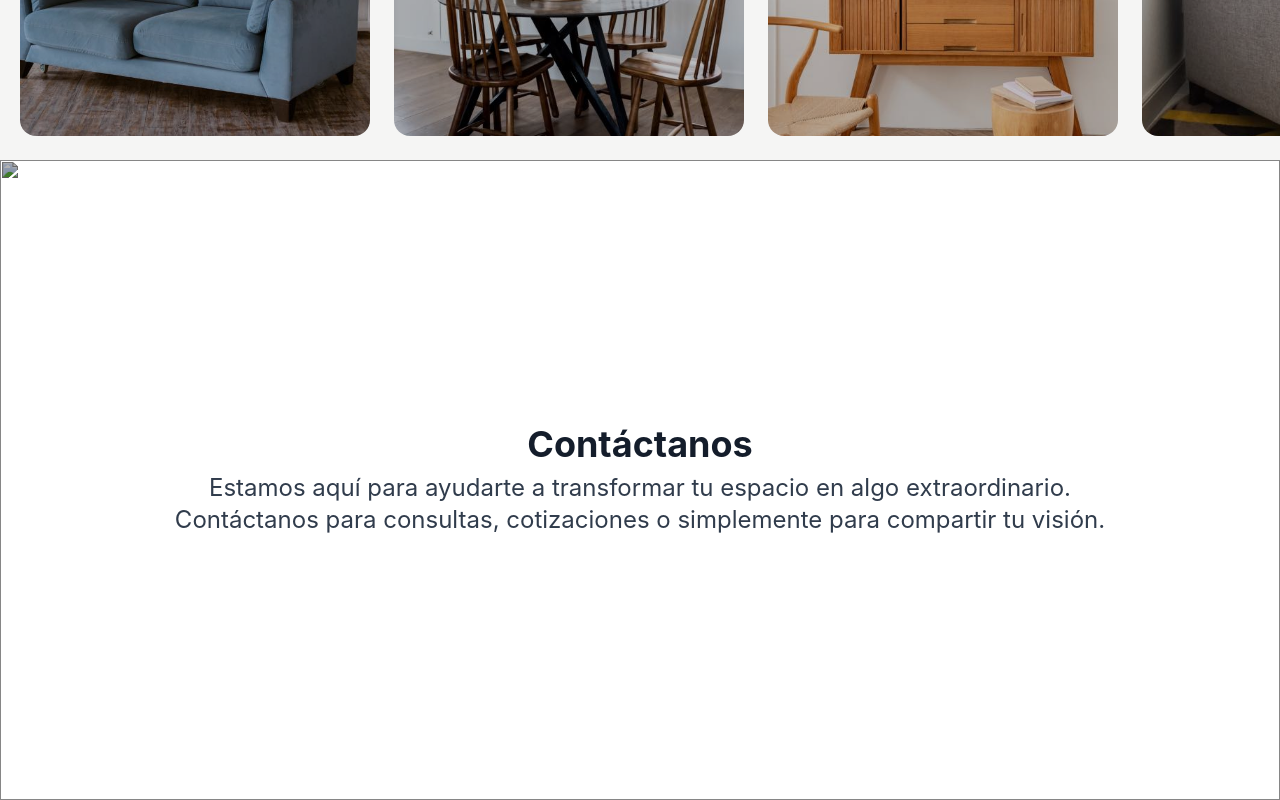
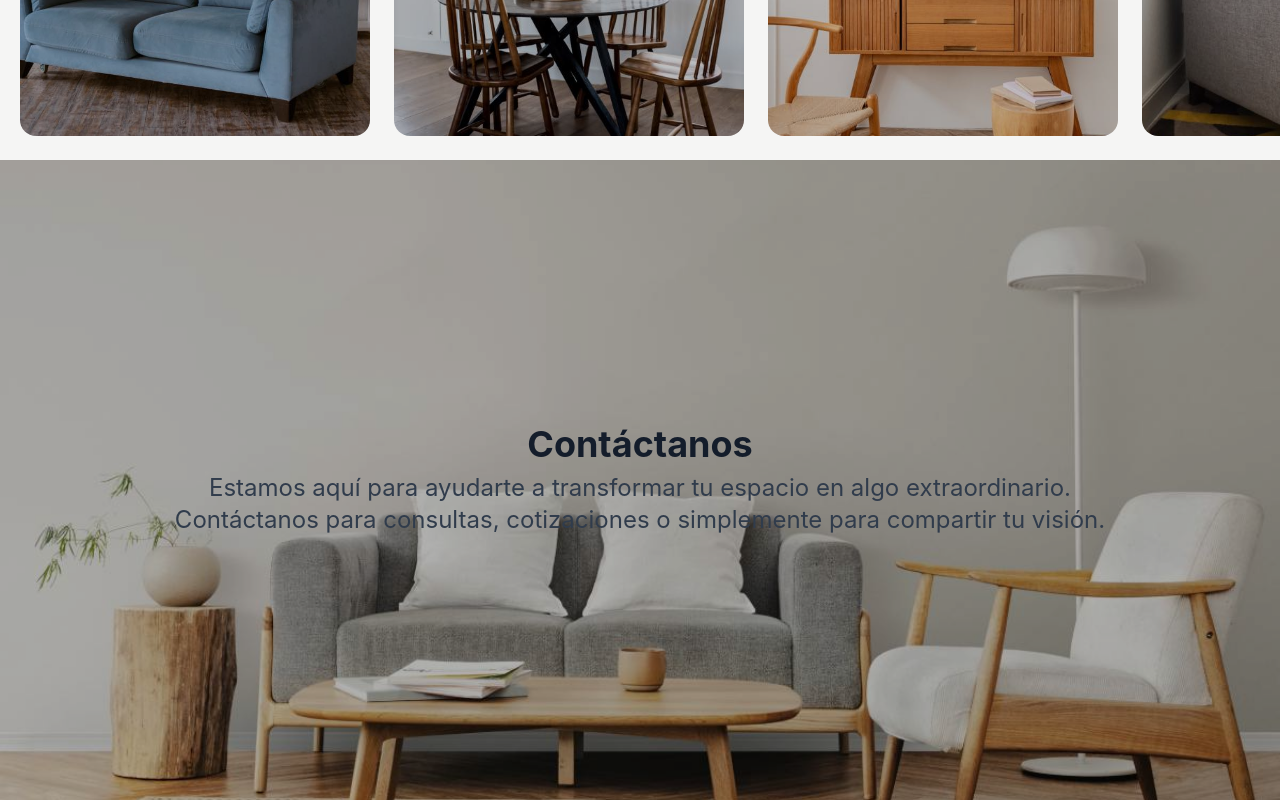
Before and after one commit to agiraldocesde/galeria-cucuta, a website: page index.html in a window 1280 px wide. Shown: the part 2032-2832 px from the top of the page. Drawn offline with nearby package versions, Linux system fonts and the light colour scheme; files that its build step writes are made by us from their sources; the site is published under a folder, as on GitHub Pages, so addresses that start at the root find nothing.

Commit message:
ajustes de banner

```diff
--- a/index.html
+++ b/index.html
@@ -318,7 +318,7 @@
             </div>
     </section>
     <section class="h-[400px] md:h-[640px] overflow-hidden brightness-70">
-        <img src="/img/living-room.jpg" class="absolute w-full h-full object-cover" alt="">
+        <img src="./img/living-room.jpg" class="absolute w-full h-full object-cover" alt="">
         <div class="text-center py-10 relative z-10 flex flex-col items-center justify-center h-full">
             <h2 class="text-2xl md:text-4xl font-bold text-slate-800">
                 Contáctanos
```
